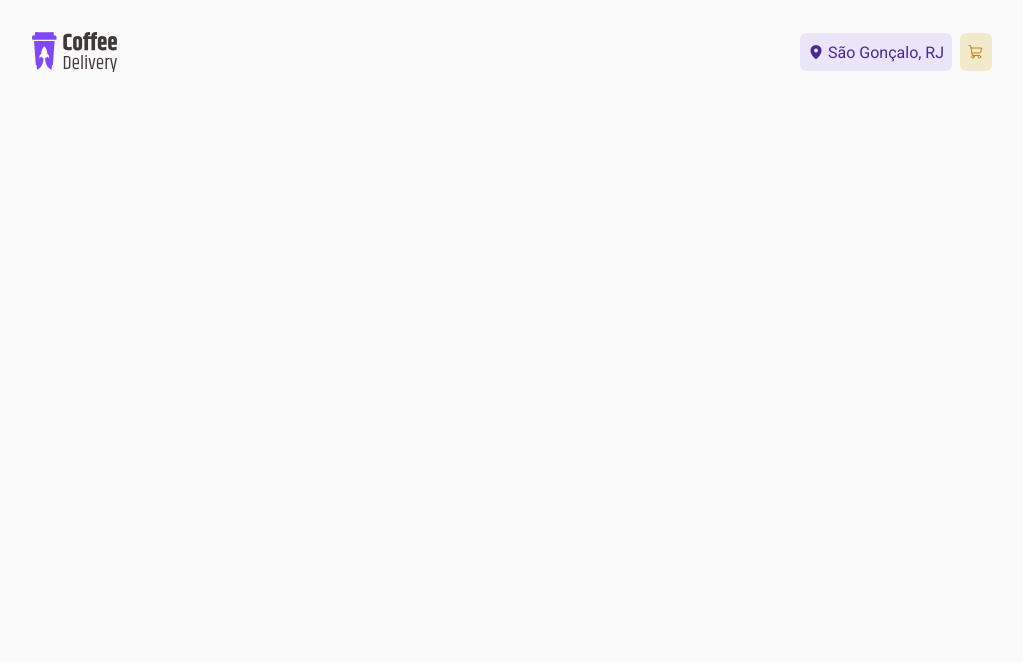
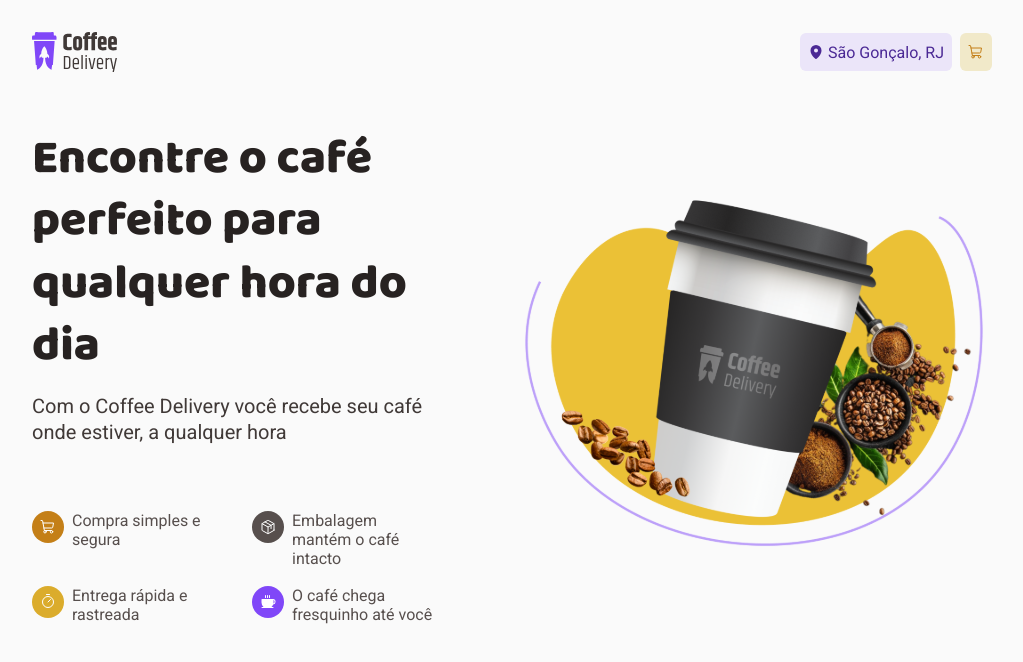
Before and after one commit to BrunoAraujooDev/cafeteria, a React (Vite) app: page / in a window 1280 px wide. Shown: the top 662 px of the page, without its empty margins (128-1151 px from the left). Built offline with nearby package versions, Linux system fonts and the light colour scheme.

Commit message:
finalizando a parte da intro

```diff
--- a/src/Router.tsx
+++ b/src/Router.tsx
@@ -5,8 +5,9 @@
 export function Router() {
     return (
       <Routes>
-        <Route path="/" element={<DefaultLayout/>} />
+        <Route path="/" element={<DefaultLayout/>}>
         <Route path="/" element={ <Home/> }/>
+        </Route>
       </Routes>
     )
   }
--- a/src/pages/Home/Intro/index.tsx
+++ b/src/pages/Home/Intro/index.tsx
@@ -1,41 +1,132 @@
 import { ShoppingCart, Package, Timer, Coffee } from "phosphor-react";
+import styled from "styled-components";
 import coffee_delivery from '../../../assets/Imagem.svg';
 
 export function Intro() {
     return (
-        <section>
-            <div>
+        <IntroContainer>
+            <IntroTextDiv>
 
-                <div>
-                    <h1>
+                <IntroTitleDiv>
+                    <IntroTitle>
                         Encontre o café perfeito para qualquer hora do dia
-                    </h1>
+                    </IntroTitle>
                     <p>
                         Com o Coffee Delivery você recebe seu café onde estiver, a qualquer hora
                     </p>
-                </div>
-                <div>
-                    <p>
-                        <ShoppingCart />
+                </IntroTitleDiv>
+                <IntroList>
+                    <li>
+                        <ListIconCart >
+                            <ShoppingCart />
+                        </ListIconCart>
                         Compra simples e segura
-                    </p>
-                    <p>
-                        <Package />
+                    </li>
+                    <li>
+                        <ListIconPackage >
+                            <Package />
+                        </ListIconPackage>
                         Embalagem mantém o café intacto
-                    </p>
-                    <p>
-                        <Timer size={32} />
+                    </li>
+                    <li>
+                        <ListIconClock >
+                            <Timer />
+                        </ListIconClock>
                         Entrega rápida e rastreada
-                    </p>
-                    <p>
-                        <Coffee size={32} weight="fill" />
+                    </li>
+                    <li>
+                        <ListIconCoffee>
+                            <Coffee weight="fill" />
+                        </ListIconCoffee>
                         O café chega fresquinho até você
-                    </p>
-                </div>
-            </div>
-            <div>
+                    </li>
+                </IntroList>
+            </IntroTextDiv>
+            <IntroImageDiv>
                 <img src={coffee_delivery} alt="Imagem de um copo térmico de café branco com detalhes pretos e grãos de café ao redor dele, com o fundo amarelo" />
-            </div>
-        </section>
+            </IntroImageDiv>
+        </IntroContainer>
     )
 }
+
+const IntroContainer = styled.div`
+    display: flex;
+    justify-content: center;
+    align-items: center;
+    padding: 2rem 10rem;
+    height: 34rem;
+`
+
+const IntroTextDiv = styled.div`
+    max-width: 40rem;
+    min-width: 25rem;
+`
+
+const IntroTitleDiv = styled.div`
+    gap: 1rem;
+    display: flex;
+    flex-direction: column;
+    margin-bottom: 4.125rem;
+
+    p{
+        line-height: 1.3;
+        font-size: 1.25rem;
+        font-weight: 400;
+        color: ${prop => prop.theme['base-subtitle']};
+    }
+`
+
+const IntroTitle = styled.h1`
+    font-family: 'Baloo 2';
+    font-weight: 800;
+    line-height: 1.3;
+    font-size: 3rem;
+    color: ${prop => prop.theme['base-light']};
+
+`
+
+
+
+const IntroList = styled.ul`
+    list-style: none;
+    display: grid;
+    grid-template: 50% 1fr / 50% 1fr;
+    gap: 1.125rem;
+
+
+    li {
+        display: flex;
+        min-width: 14.43;
+    }
+`
+
+const ListIcon = styled.span`
+    color: ${prop => prop.theme['white']};
+    border-radius: 50%;
+    width: 2rem;
+    height: 2rem;
+    padding: 0.5rem;
+    display: flex;
+    align-items: center;
+    margin-right: 0.5rem;
+`
+
+const ListIconCart = styled(ListIcon)`
+    background-color: ${prop => prop.theme['produto-yellow-dark']};
+`
+
+const ListIconPackage = styled(ListIcon)`
+    background-color: ${prop => prop.theme['base-text']};
+`
+
+const ListIconClock = styled(ListIcon)`
+    background-color: ${prop => prop.theme['produto-yellow']};
+`
+
+const ListIconCoffee = styled(ListIcon)`
+    background-color: ${prop => prop.theme['produto-purple']};
+`
+
+const IntroImageDiv = styled.div`
+    margin-left: 5rem;
+`
--- a/src/pages/Home/index.tsx
+++ b/src/pages/Home/index.tsx
@@ -3,7 +3,6 @@
 export function Home(){
     return (
         <main>
-            <h1>oi</h1>
             <Intro/>
         </main>
     )
```
